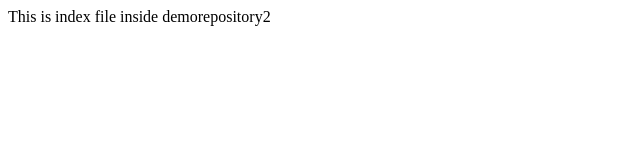
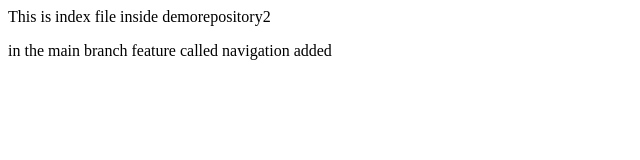
Before and after one commit to AadeshChaugule/LocalRepository, a plain HTML site: page index.html in a window 1280 px wide. Shown: the whole page, without its empty margins (0-640 px from the left). Drawn offline with Linux system fonts and the light colour scheme.

Commit message:
navigation feature added

```diff
--- a/index.html
+++ b/index.html
@@ -1 +1,2 @@
 <p> This is index file inside demorepository2</p>
+<p>in the main branch feature called navigation added</p>
```
